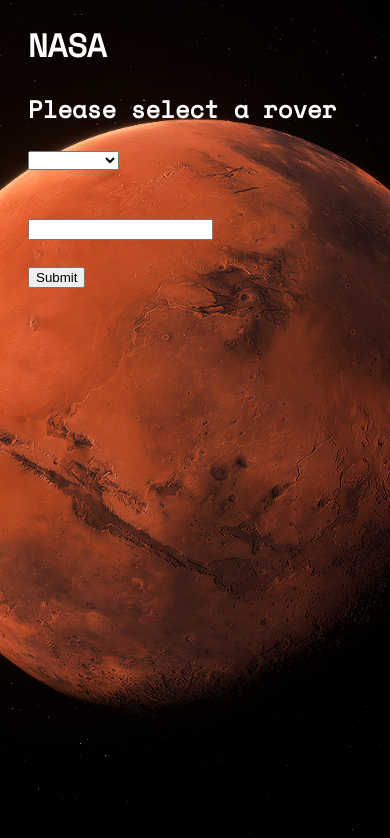
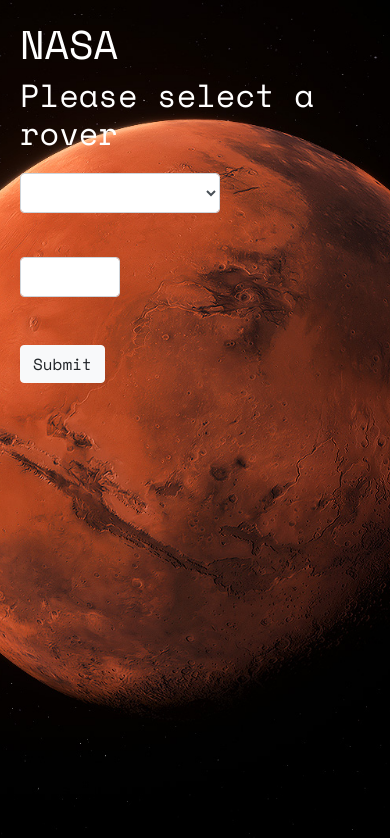
Before and after one commit to ndeisler/marsRoverAPI, a plain HTML site: page index.html in a window 390 px wide. Shown: the top 838 px of the page. Drawn offline with nearby package versions, Linux system fonts and the light colour scheme.

Commit message:
getting nasa ready

```diff
--- a/api.js
+++ b/api.js
@@ -15,7 +15,8 @@
 const roversImg = document.querySelector("#opportunity")
 const h2 = document.querySelector(".h2");
 const h1 = document.querySelector(".h1");
-const p = document.querySelector(".p")
+const p = document.querySelector(".p");
+
 searchForm.addEventListener("submit", fetchNASA);
 
 select.addEventListener('change', (event) =>{
@@ -25,17 +26,24 @@
         h1.innerText = "Opportunity";
         h2.innerText = "Landing date: 2004-01-25";
         p.innerText = "Photos are organized by the sol (Martian rotation or day) on which they were taken, counting up from the rover's landing date. Opportunity has a max of 5111 sol days! Please choose a number between 1-5111 to get all the photos taken on that sol day.";
+        num.setAttribute("placeholder", "1-5111");
     } else if (event.target.value === "spirit") {
         h1.innerText = "Spirit";
 
         h2.innerText = "Landing date: 2004-01-04";
         p.innerText = "Photos are organized by the sol (Martian rotation or day) on which they were taken, counting up from the rover's landing date. Spirit has a max of 2208 sol days! Choose a sol day between 1-2208 to get all the photos taken on that sol day.";
+        num.setAttribute("placeholder", "1-2208");
+
     } else if (event.target.value === "curiosity") {
         h1.innerText = "Curiosity";
-
         h2.innerText = "Landing date: 2012-08-06";
         p.innerText = "Photos are organized by the sol (Martian rotation or day) on which they were taken, counting up from the rover's landing date. Curiosity has a max of 2297 sol days! Choose a sol day between 1-2208 to get all the photos taken on that sol day.";
-
+        num.setAttribute("placeholder", "1-2297");
+    } else {
+        h1.innerText = "";
+        h2.innerText = "";
+        p.innerText = "";
+        num.setAttribute("placeholder", "");
     }
 })
 
--- a/index.html
+++ b/index.html
@@ -8,6 +8,7 @@
     <link href="https://fonts.googleapis.com/css?family=Space+Mono" rel="stylesheet">
 
     <link href="style.css" rel="stylesheet" type="text/css">
+    <link rel="stylesheet" href="https://stackpath.bootstrapcdn.com/bootstrap/4.3.1/css/bootstrap.min.css" integrity="sha384-ggOyR0iXCbMQv3Xipma34MD+dH/1fQ784/j6cY/iJTQUOhcWr7x9JvoRxT2MZw1T" crossorigin="anonymous">
 
 </head>
 <body>
@@ -19,9 +20,9 @@
 
     <h2>Please select a rover</h2>
 
-    <form action="/action_page.php">
-        <select class= 'rovers' name="rovers">
-            <option value=""></option>
+    <form class="form-group" action="/action_page.php">
+        <select class='rovers form-control' id="exampleFormControlSelect1"name="rovers">
+          <option value=""></option>
           <option value="curiosity">Curiosity</option>
           <option value="opportunity">Opportunity</option>
           <option value="spirit">Spirit</option>
@@ -30,11 +31,10 @@
         <h1 class="h1"></h1>
         <h2 class="h2"></h2>
         <p class="p"></p><br>
-        <form>
 
-        <input type="text" id="num">
+        <input class="form-control days"  type="text" id="num">
         <br><br>
-        <input type="submit">
+        <button type="submit" class="btn btn-light">Submit</button>
       </form>
 </div>
 
--- a/style.css
+++ b/style.css
@@ -4,8 +4,8 @@
     background-position: center;
     background-size: cover;
     background-attachment: fixed;
-    color: white;
-    font-family: 'Space Mono', monospace;
+    color: white !important;
+    font-family: 'Space Mono', monospace !important;
 
 }
 
@@ -51,3 +51,39 @@
 .imageInfo h1 {
     text-align: center;
 }
+
+.rovers {
+    width: 200px !important;
+    height: 30px !important;
+    margin: 20px 0px;
+}
+
+.days {
+    width: 100px !important;
+    height: 30px !important;
+    /* display: none !important; */
+}
+
+.days2 {
+    width: 100px !important;
+    height: 30px !important;
+}
+
+@media only screen and (max-width: 600px) {
+    .days {
+        width: 100px !important;
+        height: 40px !important;
+        /* display: none !important; */
+    }
+    .rovers {
+        width: 200px !important;
+        height: 40px !important;
+        margin: 20px 0px;
+    }
+    body {
+        /* width: 200px; */
+        /* margin: auto; */
+
+    }
+
+}
```
